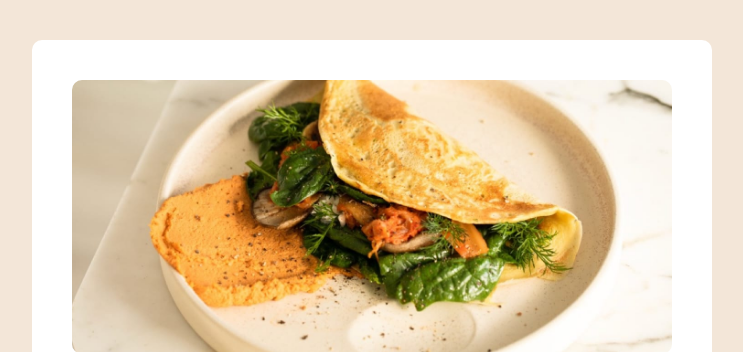
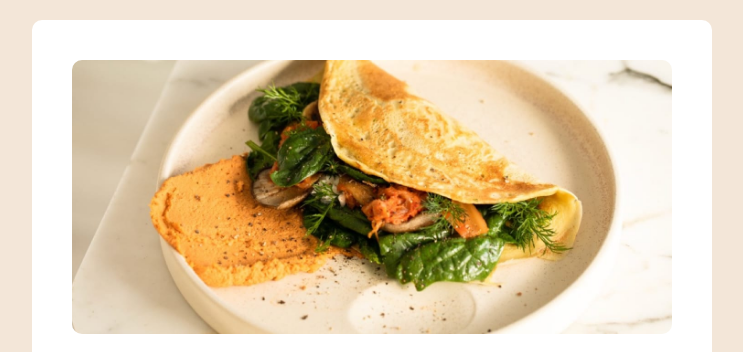
Before and after one commit to AngelPenalver/recipe-page, a plain HTML site: page index.html in a window 1280 px wide. Shown: the top 352 px of the page, without its empty margins (268-1011 px from the left). Drawn offline with Linux system fonts and the light colour scheme.

Commit message:
Update index.html

```diff
--- a/index.html
+++ b/index.html
@@ -136,7 +136,7 @@
 
       }
       body{
-        padding: 40px 80px;
+        padding: 20px 80px;
         margin: 0;
         background: hsl(30, 54%, 90%);
         display: flex;
```
